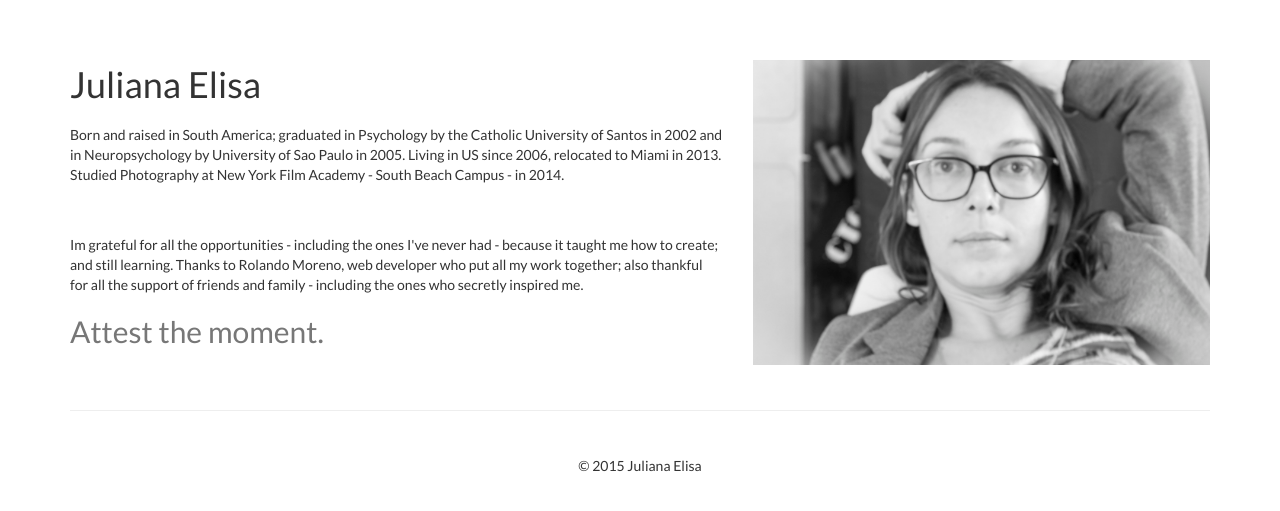
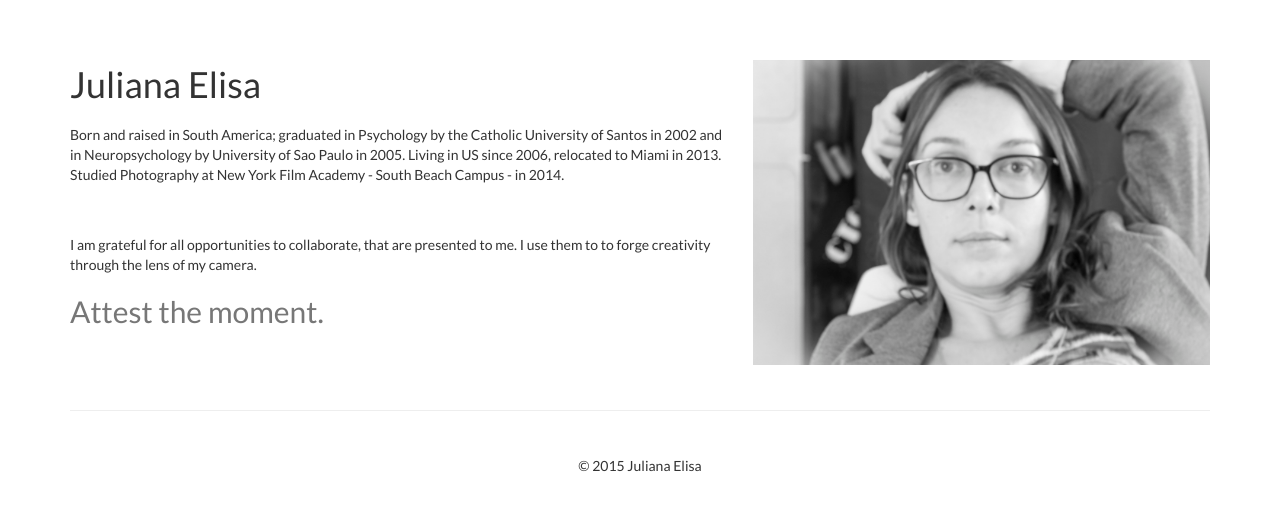
Before and after one commit to nbkm8y5/julianaelisa.com, a PHP site: page /biography.php in a window 1280 px wide. Shown: the part 52-563 px from the top of the page. Run offline with PHP 8.4, Linux system fonts and the light colour scheme; a stand-in replaces the project's code that opens the database connection; some libraries are stand-ins or nearby versions.

Commit message:
Made change to biography

```diff
--- a/biography.php
+++ b/biography.php
@@ -1,4 +1,4 @@
-<!DOCTYPE html>
+  <!DOCTYPE html>
 <html lang="en">
   <head>
     <meta charset="utf-8">
@@ -58,7 +58,7 @@
         <div class="col-md-7" style="padding-top: 45px">
           <h1>Juliana Elisa</h1>
           <p class="lead"><p>Born and raised in South America; graduated in Psychology by the Catholic University of Santos in 2002 and in Neuropsychology by University of Sao Paulo in 2005.  Living in US since 2006, relocated to Miami in 2013.  Studied Photography at New York Film Academy - South Beach Campus - in 2014.
-          </p></br></br><p>Im grateful for all the opportunities - including the ones I've never had - because it taught me how to create; and still learning.  Thanks to Rolando Moreno, web developer who put all my work together; also thankful for all the support of friends and family - including the ones who secretly inspired me.</p>
+          </p></br></br><p>I am grateful for all opportunities to collaborate, that are presented to me.  I use them to to forge creativity through the lens of my camera.</p>
           <h2 class="text-muted">Attest the moment.</h2>
         </div>
         <div class="col-md-5" style="padding-top: 60px; padding-bottom: 25px">
```
